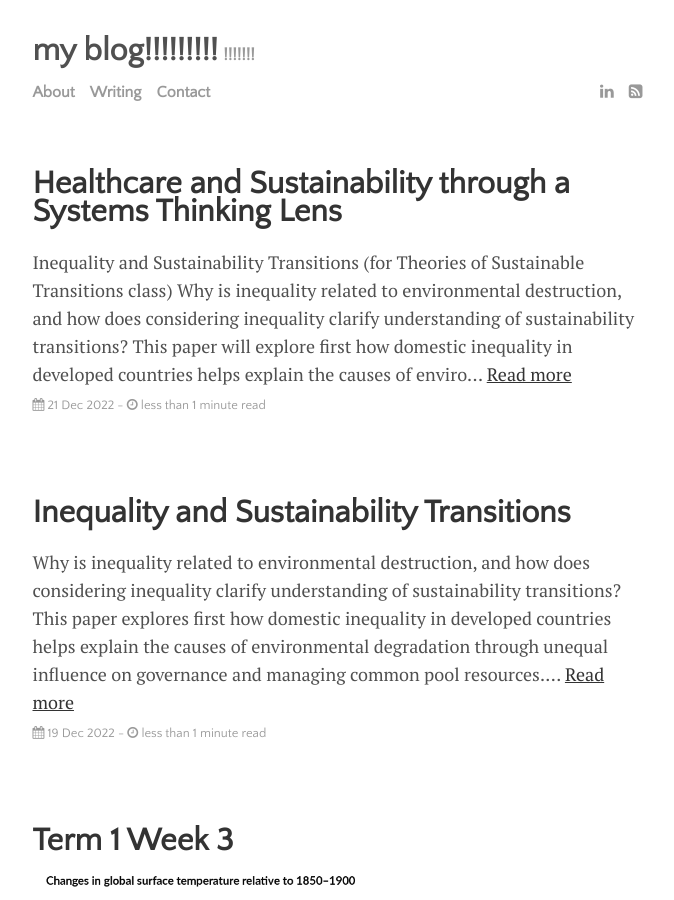
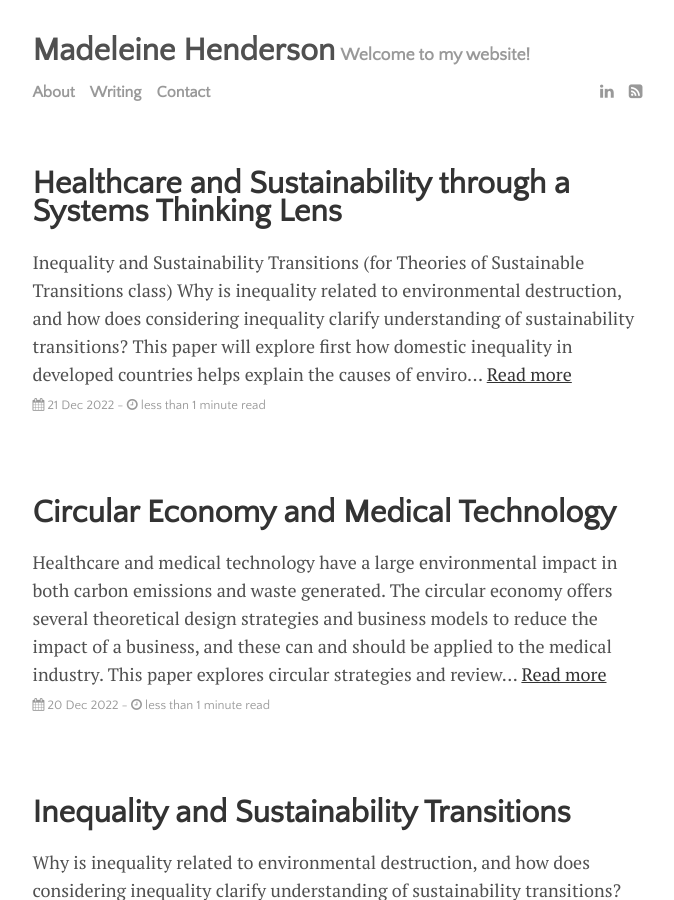
Before and after one commit to ml-henderson/ml-henderson.github.io, a Jekyll site: the page built from index.html, in a window 1280 px wide and 900 px high. Shown: the whole window, without its empty margins (300-974 px from the left). Built offline with Jekyll 4.4.1, drawn with Linux system fonts in a browser that asks for light colours; the list of posts is cut into pages by our own code; some of the changed text lies outside the part shown.

Commit message:
added essay pdfs

```diff
--- a/_config.yml
+++ b/_config.yml
@@ -20,8 +20,8 @@
 plugins:             [jekyll-paginate, jekyll-sitemap, jekyll-feed, jekyll-seo-tag]
 
 # Customise atom feed settings (this is where Jekyll-Feed gets configuration information)
-title:		           'my blog!!!!!!!!!'
-description:	       '!!!!!!!'
+title:		           'Madeleine Henderson'
+description:	       'Welcome to my website!'
 author:              'Madeleine Henderson'
 
 # RSS 2.0 can be used instead of Atom by uncommenting following two lines
--- /dev/null
+++ b/_posts/2022-12-20-Circular_med_tech.md
@@ -0,0 +1,12 @@
+---
+layout: post
+title: "Circular Economy and Medical Technology"
+author: "Madeleine Henderson"
+categories: journal
+tags: [circular_economy, healthcare]
+# image: cutting.jpg
+---
+
+Healthcare and medical technology have a large environmental impact in both carbon emissions and waste generated. The circular economy offers several theoretical design strategies and business models to reduce the impact of a business, and these can and should be applied to the medical industry. This paper explores circular strategies and reviews the opportunities and challenges for the circular economy in the medical sector, then analyzes Philips Healthcare as a case study. The analysis of Philips offers generalizations for the wider industry and further recommendations for Philips’s circularity efforts.
+
+![CircularMedTech](../assets/files/Sustainable_Manufacturing_Case_Study.pdf)
```
Also changed, not shown: _posts/2013-04-04-about-the-author.md (deleted, +0 -10 lines), 7 other files.
